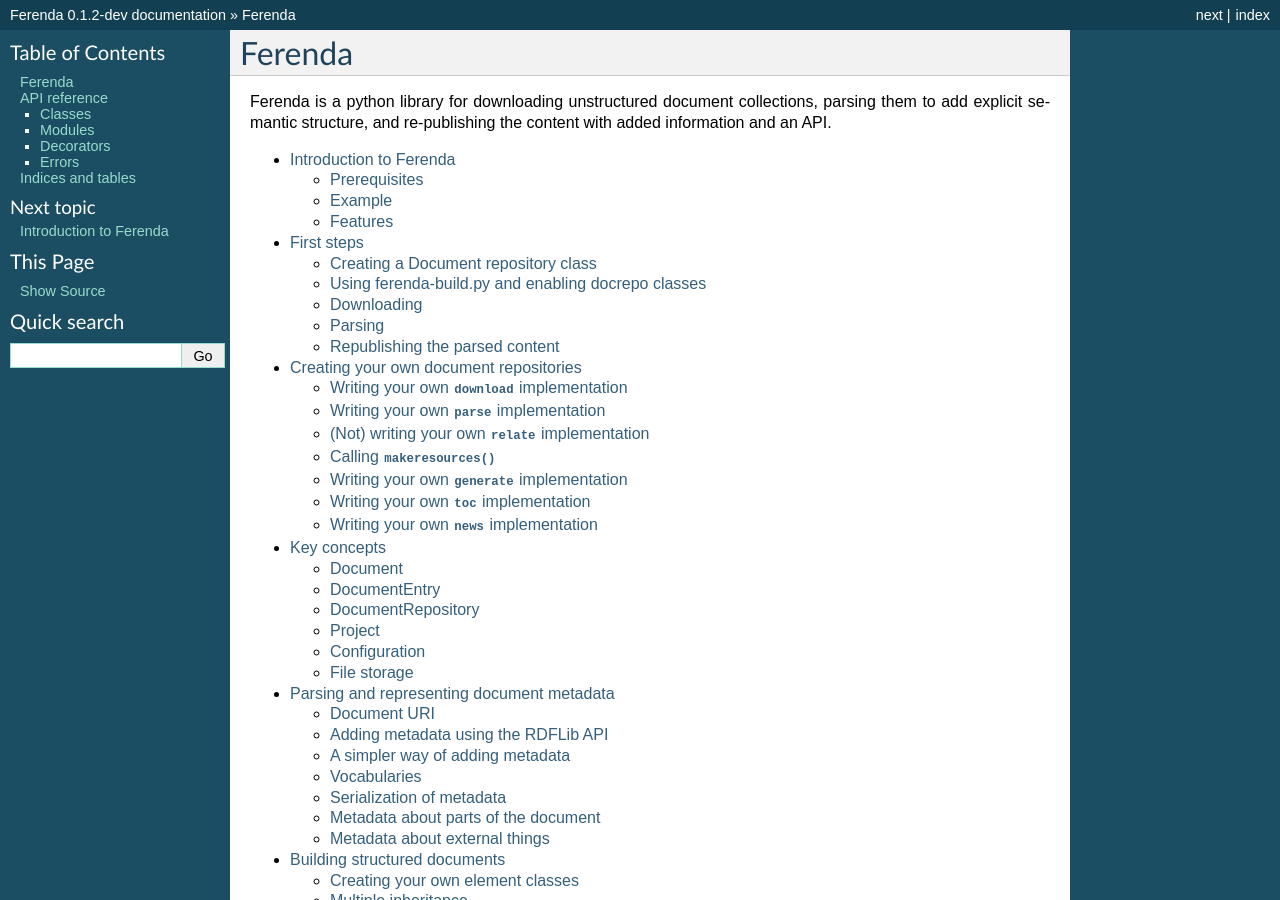
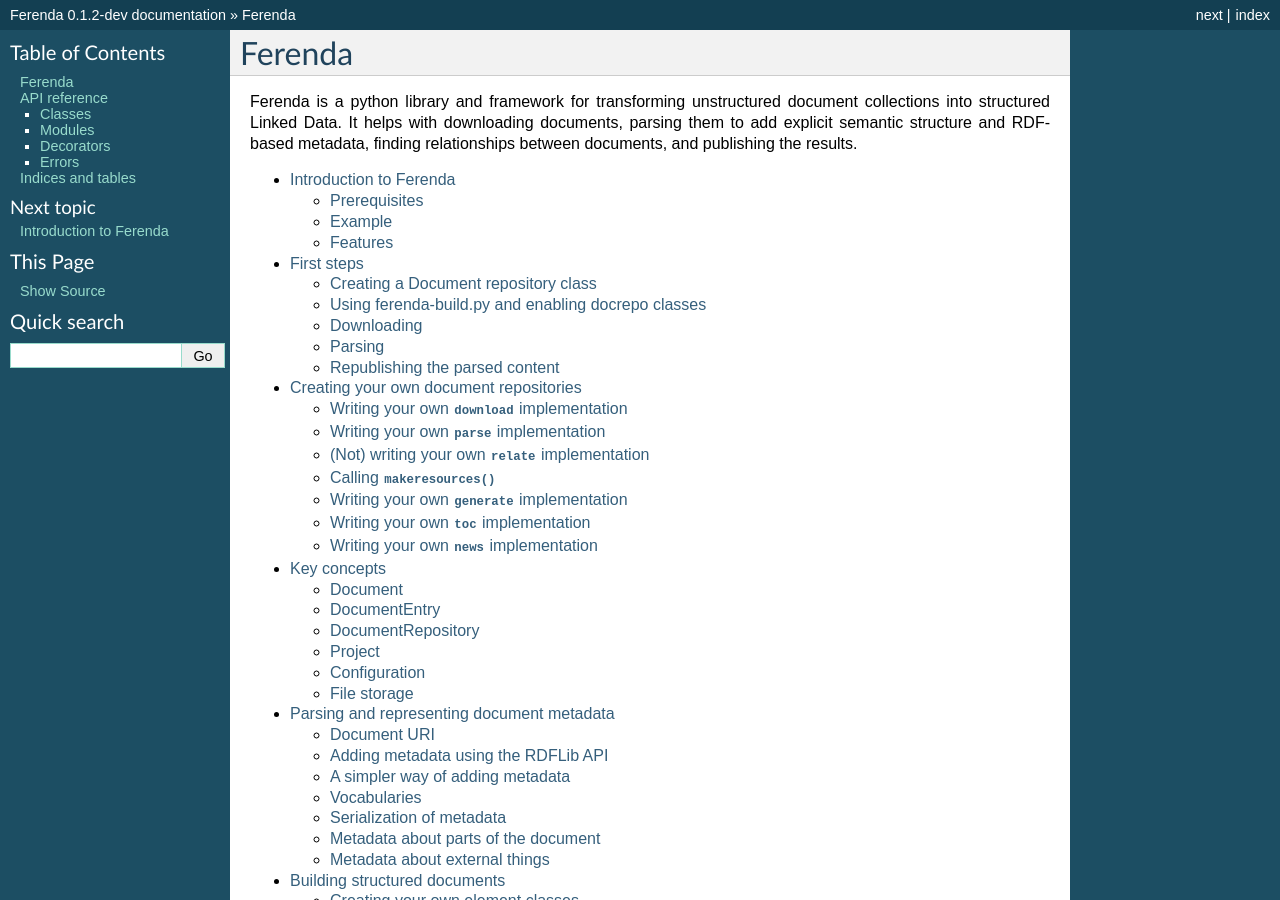
Before and after one commit to staffanm/ferenda, a Sphinx documentation site: the page built from doc/index.rst, in a window 1280 px wide and 900 px high. Built offline with Sphinx 7.4.7, drawn with Linux system fonts in a browser that asks for light colours.

Commit message:
some py2 fixes

```diff
--- a/doc/index.rst
+++ b/doc/index.rst
@@ -6,9 +6,12 @@
 Ferenda
 ===================================
 
-Ferenda is a python library for downloading unstructured document
-collections, parsing them to add explicit semantic structure, and
-re-publishing the content with added information and an API.
+Ferenda is a python library and framework for transforming
+unstructured document collections into structured Linked Data. It
+helps with downloading documents, parsing them to add explicit
+semantic structure and RDF-based metadata, finding relationships
+between documents, and publishing the results.
+
 
 .. toctree::
    :maxdepth: 2
--- a/doc/intro-example.py
+++ b/doc/intro-example.py
@@ -1,3 +1,4 @@
+from __future__ import unicode_literals
 from ferenda.sources.tech import RFC, W3Standards
 from ferenda.manager import makeresources, frontpage, runserver, setup_logger
 from ferenda.errors import DocumentRemovedError, ParseError, FSMStateError
@@ -13,9 +14,10 @@
 setup_logger(level='DEBUG')
 
 # Set up two document repositories
-docrepos = RFC(**config), W3Standards(**config)
+docrepos = (RFC(**config), W3Standards(**config))
 
-for docrepo in docrepos:
+# for docrepo in docrepos:
+for docrepo in []:
     # Download a bunch of documents
     docrepo.download()
 
@@ -28,6 +30,7 @@
 
     # Index the text content and metadata of all parsed documents
     for basefile in docrepo.list_basefiles_for("relate"):
+        # from pudb import set_trace; set_trace()
         docrepo.relate(basefile, docrepos)
 
 # Prepare various assets for web site navigation
```
Also changed, not shown: doc/intro.rst (+14 -8 lines), 5 other files.
